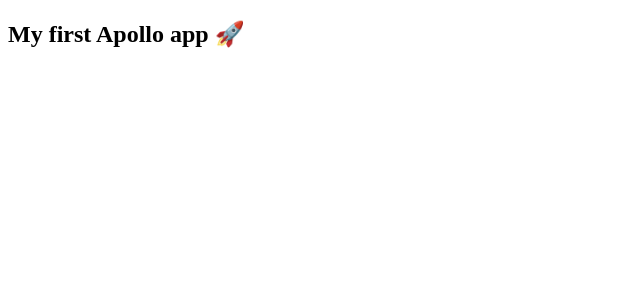
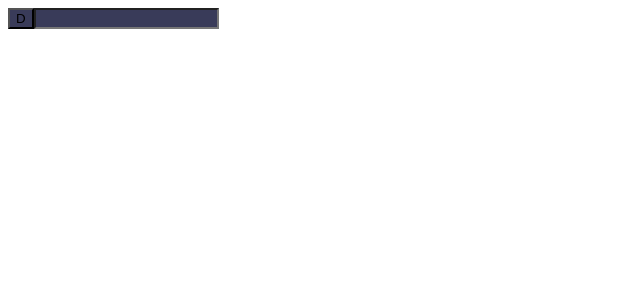
Before and after one commit to IgnFed/KimcheChallenge, a React (Create React App) app in the folder kimchechallenge/: page / in a window 1280 px wide. Shown: the top 300 px of the page, without its empty margins (0-640 px from the left). Built offline with nearby package versions, Linux system fonts and the light colour scheme.

Commit message:
Cambios de prueba

```diff
--- a/kimchechallenge/src/App.jsx
+++ b/kimchechallenge/src/App.jsx
@@ -1,6 +1,8 @@
 import React from 'react';
 import ApolloClient from 'apollo-boost';
 import { ApolloProvider } from '@apollo/react-hooks';
+import { Button } from './components/Button/index.component';
+import { Input } from './components/Input/index.component';
 
 const client = new ApolloClient({
 	uri: 'https://48p1r2roz4.sse.codesandbox.io',
@@ -8,14 +10,8 @@
 
 const App = () => (
 	<ApolloProvider client={client}>
-		<div>
-			<h2>
-				My first Apollo app{' '}
-				<span role='img' aria-label='Rocket'>
-					🚀
-				</span>
-			</h2>
-		</div>
+		<Button>D</Button>
+		<Input />
 	</ApolloProvider>
 );
 export default App;
```
